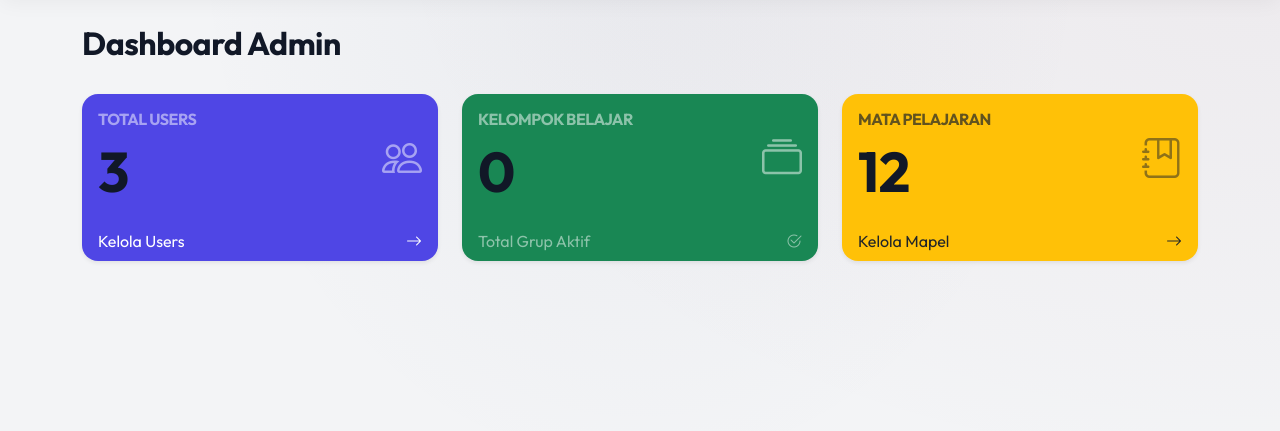
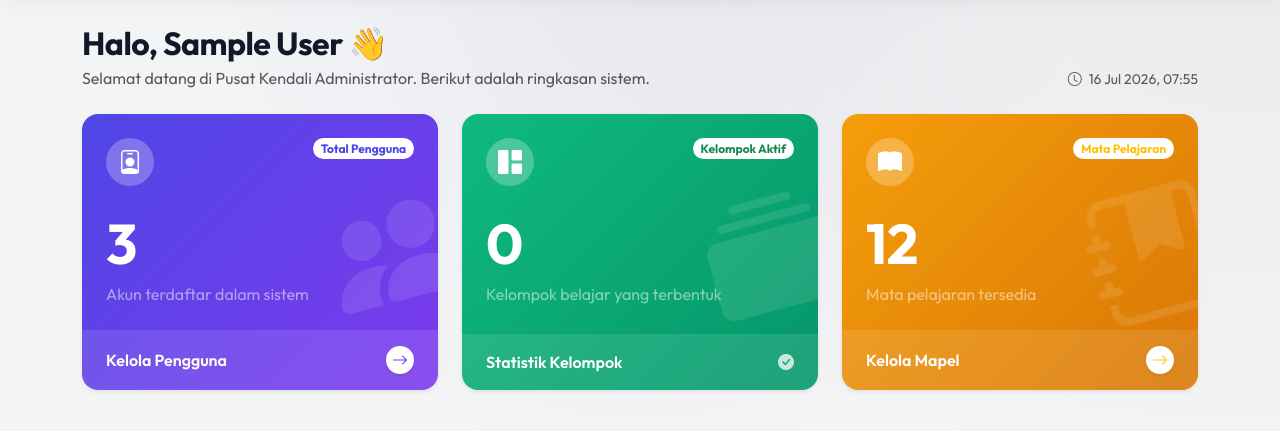
Before and after one commit to Adilsa2254/Study-Group-Organizir.com, a PHP site: page /?page=dashboard_admin in a window 1280 px wide. Shown: the part 79-510 px from the top of the page. Run offline with PHP 8.4, Linux system fonts and the light colour scheme; the visitor is signed in with stand-in values (Sample User, id 1); data comes from the database, SQL or seed files in the repository; data that the repository does not hold is empty.

Commit message:
Enhance admin dashboard UI with premium design

```diff
--- a/views/Admin/dashboard.php
+++ b/views/Admin/dashboard.php
@@ -1,66 +1,91 @@
 <?php require 'views/layouts/header.php'; ?>
-<div class="d-flex justify-content-between align-items-center mb-4">
-    <h2>Dashboard Admin</h2>
+
+<div class="d-flex justify-content-between align-items-end mb-4">
+    <div>
+        <h2 class="fw-bold mb-1">Halo, <?= escape($_SESSION['name']) ?> 👋</h2>
+        <p class="text-muted mb-0">Selamat datang di Pusat Kendali Administrator. Berikut adalah ringkasan sistem.</p>
+    </div>
+    <div class="text-muted small">
+        <i class="bi bi-clock me-1"></i> <span id="current-time"><?= date('d M Y, H:i') ?></span>
+    </div>
 </div>
-<div class="row">
-    <div class="col-md-4 mb-4">
-        <div class="card bg-primary text-white h-100 shadow-sm border-0">
-            <div class="card-body">
-                <div class="d-flex justify-content-between align-items-center">
-                    <div>
-                        <h6 class="card-title text-uppercase text-white-50">Total Users</h6>
-                        <h2 class="display-4 fw-bold mb-0"><?= $usersCount ?></h2>
+
+<div class="row g-4 mb-4">
+    <!-- Users Card -->
+    <div class="col-md-4">
+        <div class="card h-100 border-0 rounded-4 shadow-sm hover-elevate" style="background: linear-gradient(135deg, #4f46e5 0%, #7c3aed 100%);">
+            <div class="card-body p-4 position-relative overflow-hidden">
+                <!-- Background decoration -->
+                <i class="bi bi-people-fill position-absolute text-white" style="font-size: 8rem; opacity: 0.1; right: -20px; bottom: -20px; transform: rotate(-15deg);"></i>
+
+                <div class="d-flex justify-content-between align-items-start mb-4">
+                    <div class="bg-white bg-opacity-25 rounded-circle d-flex justify-content-center align-items-center" style="width: 48px; height: 48px;">
+                        <i class="bi bi-person-badge fs-4 text-white"></i>
                     </div>
-                    <i class="bi bi-people fs-1 text-white-50"></i>
+                    <span class="badge bg-white text-primary rounded-pill">Total Pengguna</span>
                 </div>
+
+                <h2 class="display-4 fw-bold text-white mb-1"><?= $usersCount ?></h2>
+                <p class="text-white-50 mb-0">Akun terdaftar dalam sistem</p>
             </div>
-            <div class="card-footer bg-transparent border-top-0">
-                <a class="text-white text-decoration-none stretched-link d-flex justify-content-between" href="<?= BASE_URL ?>?page=users">
-                    <span>Kelola Users</span>
+            <a href="<?= BASE_URL ?>?page=users" class="card-footer bg-white bg-opacity-10 border-0 text-white text-decoration-none d-flex justify-content-between align-items-center px-4 py-3 stretched-link">
+                <span class="fw-semibold">Kelola Pengguna</span>
+                <div class="bg-white text-primary rounded-circle d-flex justify-content-center align-items-center shadow-sm" style="width: 28px; height: 28px;">
                     <i class="bi bi-arrow-right"></i>
-                </a>
+                </div>
+            </a>
+        </div>
+    </div>
+
+    <!-- Groups Card -->
+    <div class="col-md-4">
+        <div class="card h-100 border-0 rounded-4 shadow-sm hover-elevate" style="background: linear-gradient(135deg, #10b981 0%, #059669 100%);">
+            <div class="card-body p-4 position-relative overflow-hidden">
+                <!-- Background decoration -->
+                <i class="bi bi-collection-fill position-absolute text-white" style="font-size: 8rem; opacity: 0.1; right: -20px; bottom: -20px; transform: rotate(-15deg);"></i>
+
+                <div class="d-flex justify-content-between align-items-start mb-4">
+                    <div class="bg-white bg-opacity-25 rounded-circle d-flex justify-content-center align-items-center" style="width: 48px; height: 48px;">
+                        <i class="bi bi-grid-1x2-fill fs-4 text-white"></i>
+                    </div>
+                    <span class="badge bg-white text-success rounded-pill">Kelompok Aktif</span>
+                </div>
+
+                <h2 class="display-4 fw-bold text-white mb-1"><?= $groupsCount ?></h2>
+                <p class="text-white-50 mb-0">Kelompok belajar yang terbentuk</p>
+            </div>
+            <div class="card-footer bg-white bg-opacity-10 border-0 text-white d-flex justify-content-between align-items-center px-4 py-3">
+                <span class="fw-semibold">Statistik Kelompok</span>
+                <i class="bi bi-check-circle-fill text-white opacity-75"></i>
             </div>
         </div>
     </div>
 
-    <div class="col-md-4 mb-4">
-        <div class="card bg-success text-white h-100 shadow-sm border-0">
-            <div class="card-body">
-                <div class="d-flex justify-content-between align-items-center">
-                    <div>
-                        <h6 class="card-title text-uppercase text-white-50">Kelompok Belajar</h6>
-                        <h2 class="display-4 fw-bold mb-0"><?= $groupsCount ?></h2>
+    <!-- Subjects Card -->
+    <div class="col-md-4">
+        <div class="card h-100 border-0 rounded-4 shadow-sm hover-elevate" style="background: linear-gradient(135deg, #f59e0b 0%, #d97706 100%);">
+            <div class="card-body p-4 position-relative overflow-hidden">
+                <!-- Background decoration -->
+                <i class="bi bi-journal-bookmark-fill position-absolute text-white" style="font-size: 8rem; opacity: 0.1; right: -20px; bottom: -20px; transform: rotate(-15deg);"></i>
+
+                <div class="d-flex justify-content-between align-items-start mb-4">
+                    <div class="bg-white bg-opacity-25 rounded-circle d-flex justify-content-center align-items-center" style="width: 48px; height: 48px;">
+                        <i class="bi bi-book-fill fs-4 text-white"></i>
                     </div>
-                    <i class="bi bi-collection fs-1 text-white-50"></i>
+                    <span class="badge bg-white text-warning rounded-pill">Mata Pelajaran</span>
                 </div>
+
+                <h2 class="display-4 fw-bold text-white mb-1"><?= $subjectsCount ?></h2>
+                <p class="text-white-50 mb-0">Mata pelajaran tersedia</p>
             </div>
-            <div class="card-footer bg-transparent border-top-0 text-white-50">
-                <span class="d-flex justify-content-between">
-                    <span>Total Grup Aktif</span>
-                    <i class="bi bi-check2-circle"></i>
-                </span>
-            </div>
-        </div>
-    </div>
-
-    <div class="col-md-4 mb-4">
-        <div class="card bg-warning text-dark h-100 shadow-sm border-0">
-            <div class="card-body">
-                <div class="d-flex justify-content-between align-items-center">
-                    <div>
-                        <h6 class="card-title text-uppercase text-dark-50" style="opacity: 0.7;">Mata Pelajaran</h6>
-                        <h2 class="display-4 fw-bold mb-0"><?= $subjectsCount ?></h2>
-                    </div>
-                    <i class="bi bi-journal-bookmark fs-1" style="opacity: 0.5;"></i>
+            <a href="<?= BASE_URL ?>?page=subjects" class="card-footer bg-white bg-opacity-10 border-0 text-white text-decoration-none d-flex justify-content-between align-items-center px-4 py-3 stretched-link">
+                <span class="fw-semibold">Kelola Mapel</span>
+                <div class="bg-white text-warning rounded-circle d-flex justify-content-center align-items-center shadow-sm" style="width: 28px; height: 28px;">
+                    <i class="bi bi-arrow-right"></i>
                 </div>
-            </div>
-            <div class="card-footer bg-transparent border-top-0">
-                <a class="text-dark text-decoration-none stretched-link d-flex justify-content-between" href="<?= BASE_URL ?>?page=subjects">
-                    <span>Kelola Mapel</span>
-                    <i class="bi bi-arrow-right"></i>
-                </a>
-            </div>
+            </a>
         </div>
     </div>
 </div>
+
 <?php require 'views/layouts/footer.php'; ?>
```
